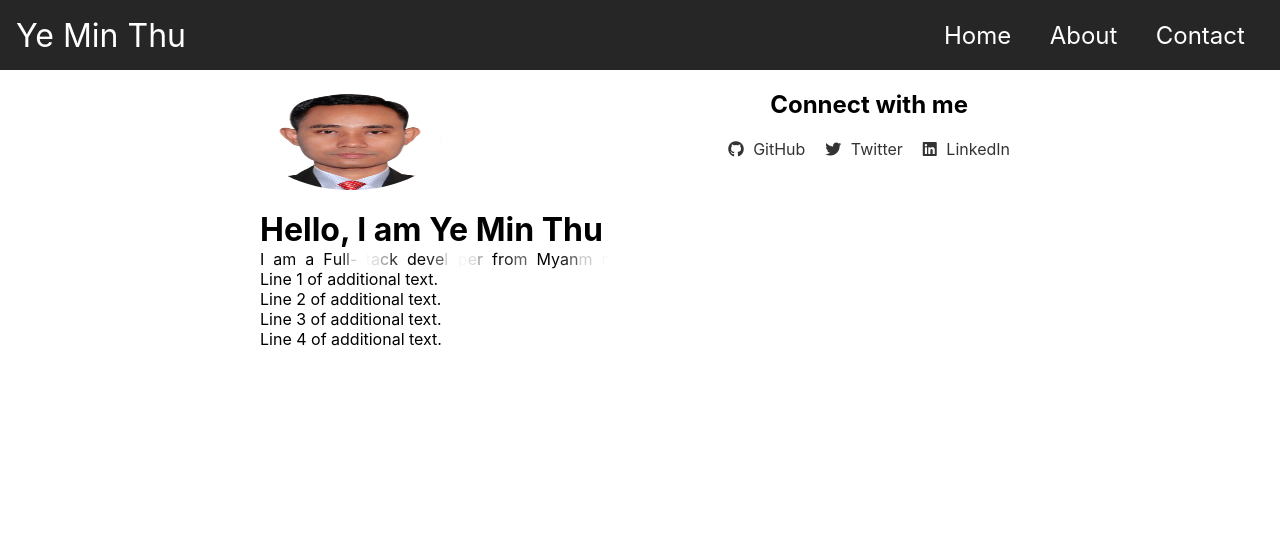
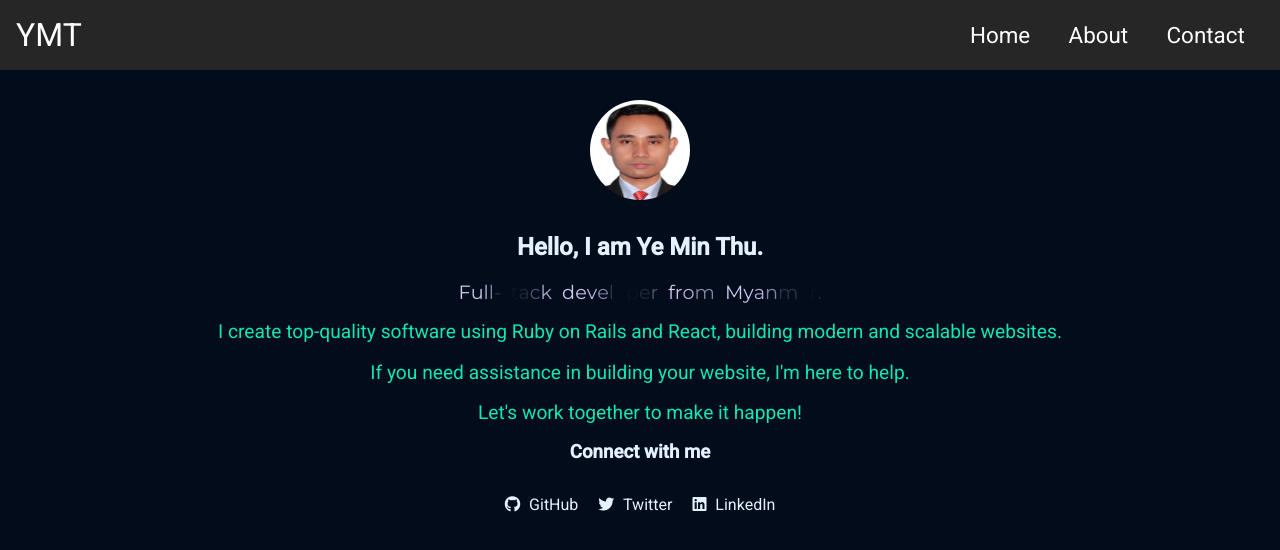
Before and after one commit to mryeminthu/react-portfolio, a React (Create React App) app: page / in a window 1280 px wide. Shown: the top 550 px of the page. Built offline with nearby package versions, Linux system fonts and the light colour scheme.

Commit message:
Add styles to home

```diff
--- a/src/components/Home/Home.jsx
+++ b/src/components/Home/Home.jsx
@@ -2,19 +2,18 @@ import React from "react";
 import "./home.css";
 import myimage from "./ymt.jpg";
 const Home = () => {
-  const text = "I am a Full-stack developer from Myanmar";
-  const additionalLines = [
-    "Line 1 of additional text.",
-    "Line 2 of additional text.",
-    "Line 3 of additional text.",
-    "Line 4 of additional text.",
+  const text = "Full-stack developer from Myanmar.";
+  const aboutMe = [
+    "I create top-quality software using Ruby on Rails and React, building modern and scalable websites.",
+    "If you need assistance in building your website, I'm here to help.",
+    "Let's work together to make it happen!",
   ];
 
   return (
     <div className="home">
       <header>
         <img src={myimage} alt="MyImage" className="header-image" />
-        <h1>Hello, I am Ye Min Thu</h1>
+        <h2>Hello, I am Ye Min Thu.</h2>
         <p className="appear-animation">
           {text.split(" ").map((word, wordIndex) => (
             <React.Fragment key={wordIndex}>
@@ -30,29 +29,31 @@ const Home = () => {
             </React.Fragment>
           ))}
         </p>
-        {additionalLines.map((line, index) => (
-          <p key={index}>{line}</p>
+        {aboutMe.map((line, index) => (
+          <p className="about-me" key={index}>
+            {line}
+          </p>
         ))}
       </header>
       <section className="bounce-animation">
-        <h2>Connect with me</h2>
+        <h3>Connect with me</h3>
         <div className="social-icons">
           <a
-            href="https://github.com"
+            href="https://github.com/mryeminthu"
             target="_blank"
             rel="noopener noreferrer"
           >
             <i className="fab fa-github"></i> GitHub
           </a>
           <a
-            href="https://twitter.com"
+            href="https://twitter.com/mryeminthu"
             target="_blank"
             rel="noopener noreferrer"
           >
             <i className="fab fa-twitter"></i> Twitter
           </a>
           <a
-            href="https://linkedin.com"
+            href="https://www.linkedin.com/in/ye-min-thu-76456a214/"
             target="_blank"
             rel="noopener noreferrer"
           >
--- a/src/components/Home/home.css
+++ b/src/components/Home/home.css
@@ -1,38 +1,30 @@
 .home {
-  max-width: 800px;
-  margin: 0 auto;
-  padding: 20px;
+  width: 100%;
   text-align: center;
   display: flex;
   flex-direction: column;
-  justify-content: center;
   height: 100vh;
-  overflow: hidden;
+  line-height: 2.1;
+  padding: 15px;
 }
 
 .header-image {
-  max-width: 100%;
-  margin-bottom: 20px;
+  margin: 15px 0 10px;
   width: 100px;
   height: 100px;
   border-radius: 50%;
 }
 
-header {
-  margin-bottom: 20px;
-  display: flex;
-  flex-direction: column;
-  align-items: center;
-}
-
 header h1 {
-  margin: 0;
+  font-family: 'Poppins', sans-serif;
 }
 
 header p.appear-animation {
   display: inline-block;
   white-space: nowrap;
-  overflow: hidden;
+  font-family: 'Montserrat', sans-serif;
+  color: rgb(210, 204, 246);
+  font-size: 1.2rem;
 }
 
 header p.appear-animation span {
@@ -51,7 +43,7 @@ header p.appear-animation span {
 }
 
 section.bounce-animation {
-  animation: bounceAnimation 2s infinite;
+  animation: bounceAnimation 3s infinite;
 }
 
 @keyframes bounceAnimation {
@@ -66,34 +58,28 @@ section.bounce-animation {
   }
 }
 
+.about-me {
+  color: #10e7b5;
+  font-size: 1.2rem;
+}
+
 .social-icons {
-  margin-top: 20px;
+  margin-top: 15px;
 }
 
 .social-icons a {
   color: #333;
   text-decoration: none;
   margin: 0 10px;
+  color: #e6f1ff;
 }
 
 .social-icons i {
   margin-right: 5px;
 }
 
-/* Media Query for Desktop and Tablet */
-@media (min-width: 768px) {
-  .home {
-    flex-direction: row;
-    justify-content: space-between;
-  }
-
-  .header-image {
-    width: 40%;
-  }
-
-  header {
-    width: 60%;
-    align-items: flex-start;
-    text-align: left;
+@media (max-width: 768px) {
+  header p.appear-animation {
+    font-size: 1rem;
   }
 }
--- a/src/components/Navbar/Navbar.jsx
+++ b/src/components/Navbar/Navbar.jsx
@@ -16,18 +16,14 @@ const Navbar = () => {
   return (
     <nav>
       <Link to="/" className="my-logo">
-        Ye Min Thu
+        YMT
       </Link>
       <i
         className={`fa-solid fa-bars ${isActive ? "fa-xmark" : ""}`}
         id="hamburger-icon"
         onClick={toggleMenu}
       ></i>
-      <ul
-        id="navLinks"
-        class="navLinks"
-        className={isActive ? "active-menu" : ""}
-      >
+      <ul id="navLinks" className={isActive ? "active-menu" : ""}>
         <li className="menu-links" onClick={closeMenu}>
           <Link to="/">Home</Link>
         </li>
--- a/src/components/Navbar/navbar.css
+++ b/src/components/Navbar/navbar.css
@@ -11,7 +11,7 @@
 
   .my-logo {
     color: #fff;
-    font-size: 32px;
+    font-size: 2rem;
   }
 
   #hamburger-icon {
@@ -28,12 +28,12 @@
 
   #navLinks li a {
     color: #fff;
-    font-size: 1.5rem;
+    font-size: 1.4rem;
     transition: 0.6s ease-in;
   }
 
   #navLinks li a:hover {
-    color: rgb(181, 225, 217);
+    color: #10e7b5;;
   }
 
   @media (max-width: 768px) {
@@ -50,7 +50,7 @@
       min-height: 100vh;
       position: fixed;
       top: 70px;
-      left: -100%;
+      left: -110%;
       transition: left 0.5s ease;
     }
 
--- a/src/index.css
+++ b/src/index.css
@@ -1,3 +1,4 @@
+@import url('https://fonts.googleapis.com/css2?family=Montserrat&family=Poppins&family=Roboto:wght@400;500&display=swap');
 * {
   padding: 0;
   margin: 0;
@@ -7,11 +8,9 @@
 }
 
 body {
-  font-family: -apple-system, BlinkMacSystemFont, 'Segoe UI', 'Roboto', 'Oxygen',
-    'Ubuntu', 'Cantarell', 'Fira Sans', 'Droid Sans', 'Helvetica Neue',
-    sans-serif;
-  -webkit-font-smoothing: antialiased;
-  -moz-osx-font-smoothing: grayscale;
+  font-family: 'Roboto', sans-serif;
+  background-color: #020c1b;
+  color: #e6f1ff;
 }
 
 code {
```
